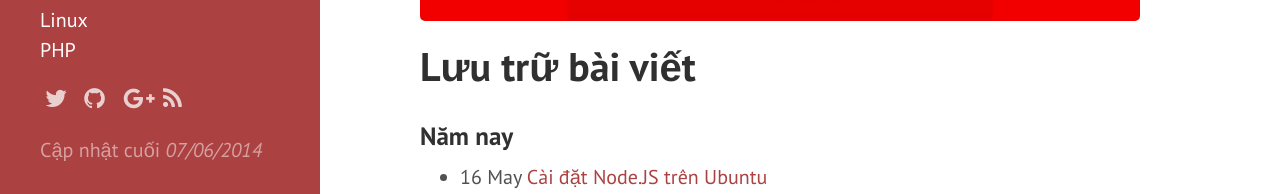
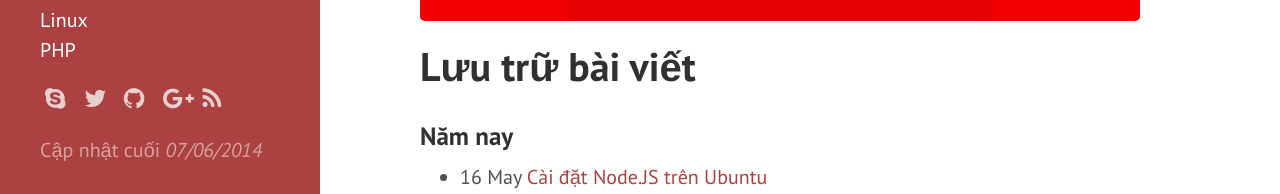
Before and after one commit to anhskohbo/anhskohbo.github.io, a Jekyll site: the page built from index.html, in a window 1280 px wide and 900 px high, scrolled down 523 px. Shown: the part 695-889 px from the top of the window. Built offline with Jekyll 4.4.1, drawn with Linux system fonts in a browser that asks for light colours; nearby versions of some CDN libraries; Markdown is read by kramdown in place of the engine named in the settings; the list of posts is cut into pages by our own code; comment, search, counter and statistics services are not loaded.

Commit message:
Update skype info

```diff
--- a/_includes/sidebar.html
+++ b/_includes/sidebar.html
@@ -27,6 +27,9 @@
         </ul>
 
         <div class="social-links">
+            <a title="Skype" target="_blank" href="skype:anhskohbo?chat">
+                <i class="fa fa-skype"></i>
+            </a>
             <a title="Twitter" target="_blank" href="https://twitter.com/anhskohbo">
                 <i class="fa fa-twitter"></i>
             </a>
```
